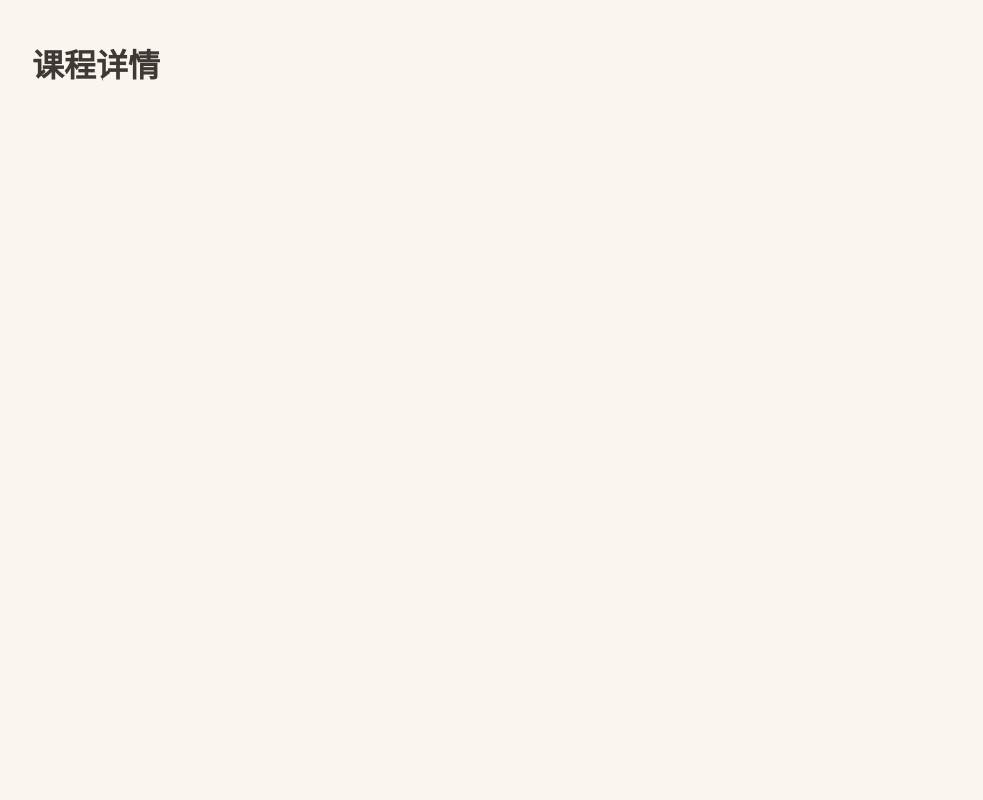
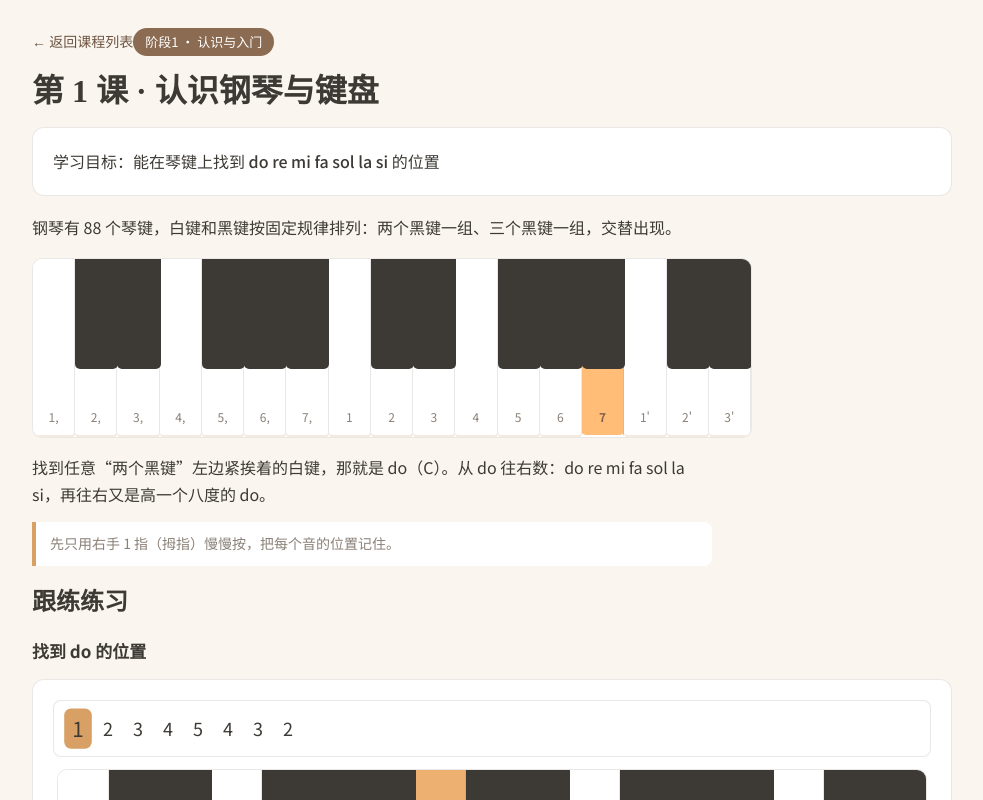
Before and after one commit to ZC040315/piano-studio, a React (Vite) app in the folder piano-studio/: page /lessons/lesson-01 in a window 1280 px wide. Shown: the top 800 px of the page, without its empty margins (148-1131 px from the left). Built offline with nearby package versions, Linux system fonts and the light colour scheme.

Commit message:
feat: build lesson detail page with demos, exercises and completion flow

```diff
--- /dev/null
+++ b/piano-studio/src/components/AnimatedDemo.jsx
@@ -0,0 +1,49 @@
+import { useEffect, useMemo, useRef, useState } from 'react'
+import Piano from './Piano.jsx'
+import { parseExercise } from '../lib/notes.js'
+import { createPianoSynth } from '../lib/audio.js'
+
+export default function AnimatedDemo({ block }) {
+  if (block.demoKind === 'posture') {
+    return (
+      <div className="demo demo-posture" aria-label="手型示意">
+        <svg viewBox="0 0 320 120" role="img">
+          <rect x="20" y="82" width="280" height="18" rx="4" fill="#FAF6EF" stroke="#8A8178" />
+          <rect x="40" y="88" width="10" height="12" fill="#3D3A36" />
+          <rect x="80" y="88" width="10" height="12" fill="#3D3A36" />
+          <rect x="120" y="88" width="10" height="12" fill="#3D3A36" />
+          <g className="hand">
+            <ellipse cx="160" cy="52" rx="46" ry="20" fill="#D9A066" />
+            <ellipse cx="126" cy="58" rx="9" ry="16" fill="#D9A066" transform="rotate(-18 126 58)" />
+            <ellipse cx="146" cy="44" rx="8" ry="17" fill="#D9A066" transform="rotate(-6 146 44)" />
+            <ellipse cx="168" cy="42" rx="8" ry="18" fill="#D9A066" transform="rotate(8 168 42)" />
+            <ellipse cx="190" cy="48" rx="8" ry="16" fill="#D9A066" transform="rotate(24 190 48)" />
+            <ellipse cx="202" cy="60" rx="9" ry="13" fill="#D9A066" transform="rotate(42 202 60)" />
+          </g>
+        </svg>
+        <p>手腕与手背齐平，手指自然弯曲，像握着一个鸡蛋。</p>
+      </div>
+    )
+  }
+  return <HighlightDemo notes={block.notes} />
+}
+
+function HighlightDemo({ notes: raw }) {
+  const notes = useMemo(() => parseExercise(raw), [raw])
+  const [i, setI] = useState(0)
+  const synthRef = useRef(null)
+  if (!synthRef.current) synthRef.current = createPianoSynth()
+
+  useEffect(() => {
+    const t = setInterval(() => setI((v) => (v + 1) % Math.max(notes.length, 1)), 900)
+    return () => clearInterval(t)
+  }, [notes])
+
+  const current = notes[i]
+  const highlight = current ? (current.chord ?? (current.midi !== null ? [current.midi] : [])) : []
+  return (
+    <div className="demo demo-highlight">
+      <Piano highlight={highlight} onPlay={(m) => synthRef.current.play(m)} />
+    </div>
+  )
+}
--- /dev/null
+++ b/piano-studio/src/components/ExerciseSection.jsx
@@ -0,0 +1,10 @@
+import Practice from './Practice.jsx'
+
+export default function ExerciseSection({ exercise, onComplete }) {
+  return (
+    <section className="exercise">
+      <h3>{exercise.title}</h3>
+      <Practice exerciseId={exercise.id} onComplete={onComplete} />
+    </section>
+  )
+}
--- a/piano-studio/src/pages/LessonPage.jsx
+++ b/piano-studio/src/pages/LessonPage.jsx
@@ -1,3 +1,79 @@
+import { useMemo, useState } from 'react'
+import { Link, useParams } from 'react-router-dom'
+import { getLesson } from '../data/lessons.js'
+import { stages } from '../data/stages.js'
+import { exercises } from '../data/exercises.js'
+import AnimatedDemo from '../components/AnimatedDemo.jsx'
+import ExerciseSection from '../components/ExerciseSection.jsx'
+import { loadProgress, markLessonCompleted, saveProgress } from '../lib/progress.js'
+import { starsFor } from '../lib/practice.js'
+
 export default function LessonPage() {
-  return <main className="page"><h1>课程详情</h1></main>
+  const { id } = useParams()
+  const lesson = getLesson(id)
+  const [progress, setProgress] = useState(() => loadProgress())
+  const [done, setDone] = useState(() => new Set())
+
+  const stage = useMemo(() => stages.find((s) => s.id === lesson?.stage), [lesson])
+  if (!lesson) {
+    return (
+      <main className="page">
+        <h1>课程不存在</h1>
+        <Link className="btn" to="/lessons">返回课程列表</Link>
+      </main>
+    )
+  }
+
+  const allDone = done.size >= lesson.exerciseIds.length
+  const completed = Boolean(progress.completed[lesson.id])
+
+  const finishLesson = () => {
+    const stars = Math.min(...lesson.exerciseIds.map((eid) => progress.completed[`${lesson.id}:${eid}`]?.stars ?? 1), 1)
+    const next = markLessonCompleted(progress, lesson.id, stars)
+    saveProgress(next)
+    setProgress(next)
+  }
+
+  return (
+    <main className="page lesson-page">
+      <Link to="/lessons" className="back-link">← 返回课程列表</Link>
+      <span className="stage-badge" style={{ background: stage.accent }}>阶段{stage.id} · {stage.title}</span>
+      <h1>第 {lesson.order} 课 · {lesson.title}</h1>
+      <div className="goal card">学习目标：{lesson.goal}</div>
+
+      <section className="lesson-intro">
+        {lesson.intro.map((block, i) => {
+          if (block.type === 'demo') return <AnimatedDemo key={i} block={block} />
+          if (block.type === 'tip') return <aside key={i} className="tip">{block.text}</aside>
+          return <p key={i}>{block.text}</p>
+        })}
+      </section>
+
+      <h2>跟练练习</h2>
+      {lesson.exerciseIds.map((eid) => (
+        <ExerciseSection
+          key={eid}
+          exercise={exercises[eid]}
+          onComplete={(exerciseId, stars) => {
+            setDone((prev) => new Set(prev).add(exerciseId))
+            setProgress((p) => {
+              const next = { ...p, completed: { ...p.completed, [`${lesson.id}:${exerciseId}`]: { stars, doneAt: new Date().toISOString().slice(0, 10) } } }
+              saveProgress(next)
+              return next
+            })
+          }}
+        />
+      ))}
+
+      <div className="lesson-finish">
+        {completed ? (
+          <p className="completed-note">本课已学完 ✓</p>
+        ) : allDone ? (
+          <button className="btn" onClick={finishLesson}>完成本课</button>
+        ) : (
+          <p className="muted">完成全部练习后即可打卡本课</p>
+        )}
+      </div>
+    </main>
+  )
 }
--- a/piano-studio/src/styles/components.css
+++ b/piano-studio/src/styles/components.css
@@ -122,3 +122,44 @@
   justify-content: center;
 }
 .practice-done p { margin: 0; font-weight: 700; color: var(--wood-dark); }
+
+.back-link { display: inline-block; margin-bottom: 10px; text-decoration: none; font-size: 14px; }
+.stage-badge {
+  display: inline-block;
+  padding: 3px 12px;
+  border-radius: var(--radius-pill);
+  color: #fff;
+  font-size: 13px;
+  margin: 4px 0 8px;
+}
+.lesson-page h1 { margin: 6px 0 14px; }
+.goal {
+  margin: 0 0 18px;
+  background: var(--surface-warm);
+  border: 0;
+  font-weight: 500;
+}
+.lesson-intro { max-width: 680px; }
+.lesson-intro p { margin: 12px 0; }
+.tip {
+  border-left: 4px solid var(--amber);
+  background: var(--surface);
+  border-radius: 0 var(--radius-inner) var(--radius-inner) 0;
+  padding: 10px 14px;
+  margin: 14px 0;
+  color: var(--ink-muted);
+  font-size: 14px;
+}
+.demo { margin: 16px 0; }
+.demo-posture svg { width: 100%; max-width: 320px; height: auto; }
+.demo-posture .hand { animation: hand-breathe 2.4s ease-in-out infinite alternate; transform-origin: 160px 60px; }
+.demo-posture p { color: var(--ink-muted); font-size: 13px; margin: 6px 0 0; }
+@keyframes hand-breathe {
+  from { transform: translateY(0); }
+  to { transform: translateY(3px); }
+}
+.exercise { margin-top: 22px; }
+.exercise h3 { margin: 0 0 6px; font-family: var(--font-body); font-size: 17px; }
+.lesson-finish { text-align: center; margin-top: 32px; }
+.completed-note { color: var(--moss); font-weight: 700; font-size: 18px; }
+.muted { color: var(--ink-muted); font-size: 14px; }
```
